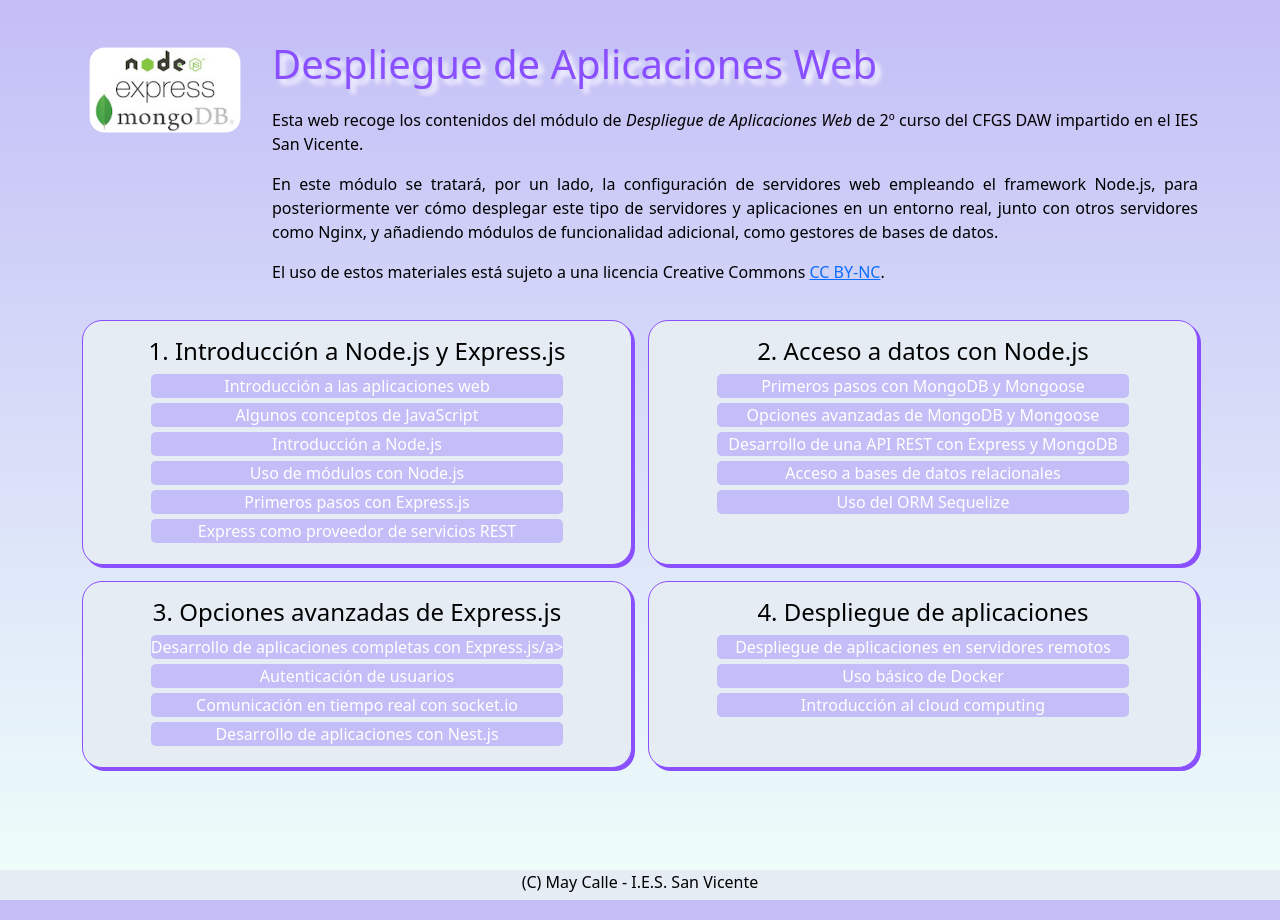
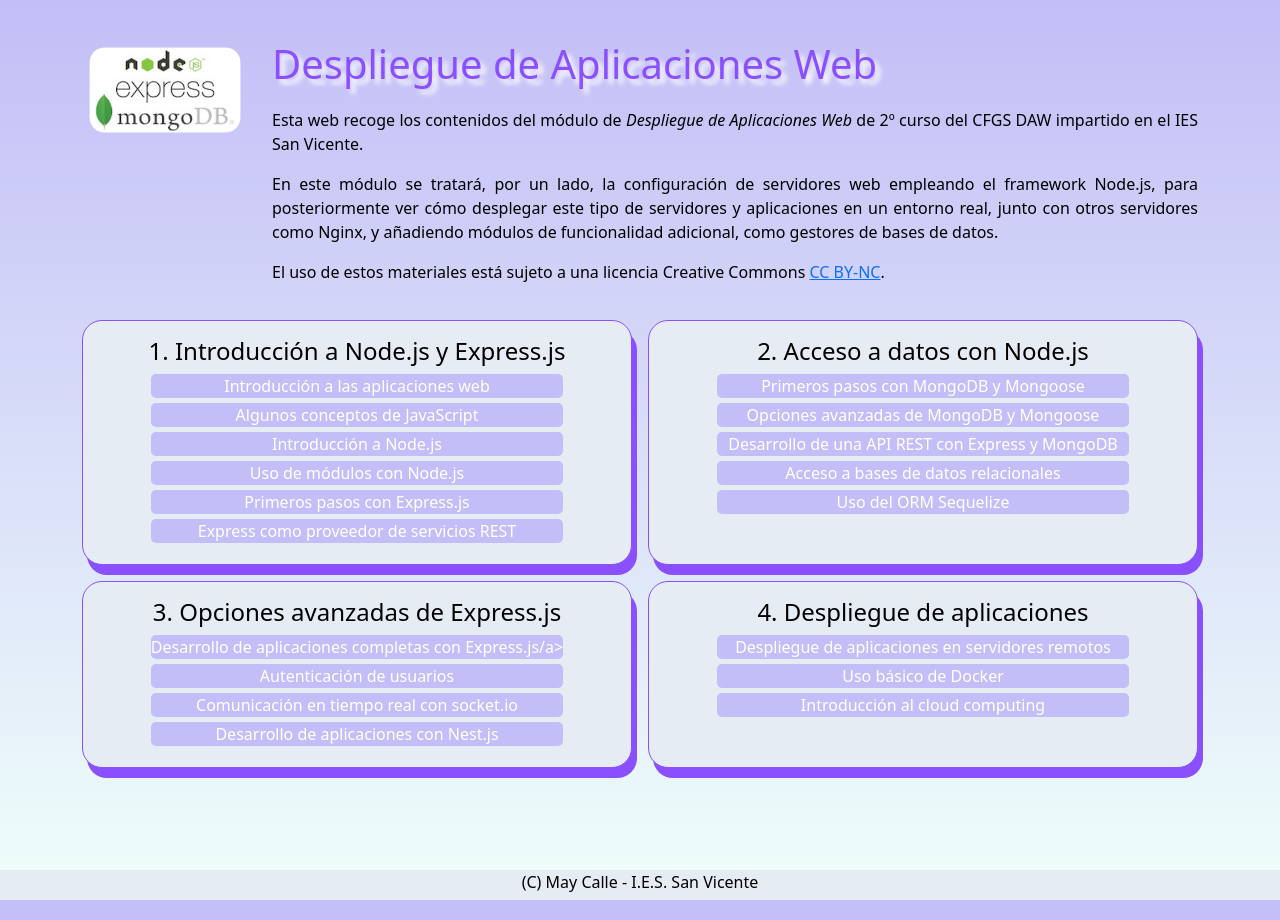
Before and after one commit to maycalle/despliegue, a Jekyll site: the page built from index.html, in a window 1280 px wide. Built offline with Jekyll 4.4.1, drawn with Linux system fonts in a browser that asks for light colours.

Commit message:
modificando la sombra de las celdas de contenidos

```diff
--- a/css/normal.css
+++ b/css/normal.css
@@ -37,7 +37,7 @@
     height: 100%;
     color: black;
     border: 1px solid #8a4fff;
-    box-shadow: 3px 3px #8a4fff;
+    box-shadow: 5px 10px #8a4fff;
 }
 
 .celda a, .celda a:hover, .celda a:link, .celda a:visited
```
